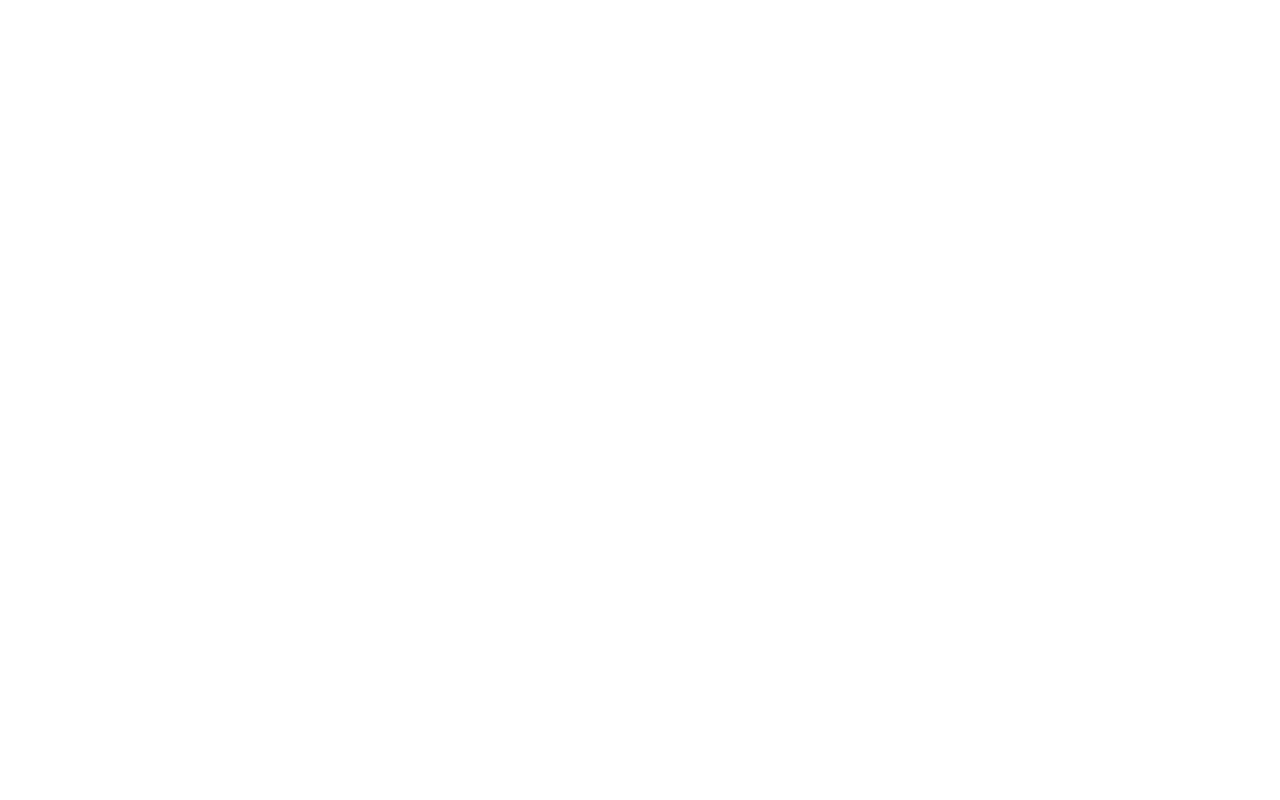
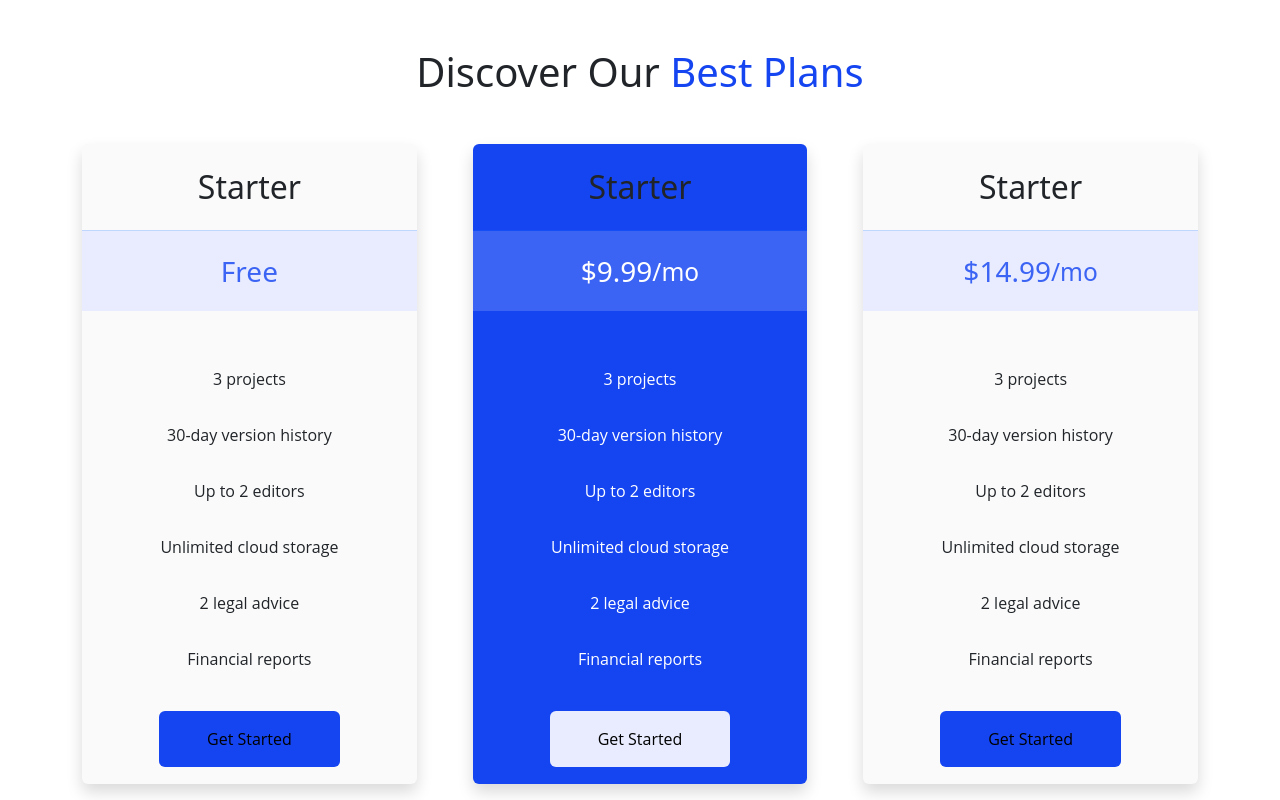
Before and after one commit to IzzAl-Deen/9304, a plain HTML site: page index.html in a window 1280 px wide. Drawn offline with nearby package versions, Linux system fonts and the light colour scheme.

Commit message:
Hanis work

```diff
--- a/index.html
+++ b/index.html
@@ -33,7 +33,101 @@
     </section>
 <!-- Services We are Offering section -->
     <section>
+        <main class="container" >
+            <div class="d-flex flex-column justify-content-center">
+                <h1 class="text-center m-5">
+                    Discover Our <span style="color:#1545F1;">Best Plans</span>
+                </h1>
+            </div>
+            <div class="d-flex flex-column flex-sm-row justify-content-around" style="height: 40rem;">
 
+                <div class="w-100 w-sm-25 d-flex flex-column align-items-center rounded-2 shadow" style="height: 40rem; background-color:#FAFAFA; margin-right: 5%;">
+                    <h2 class="m-4">Starter</h2>
+                    <hr class="w-100 border-primary my-0" style="border-width: 0.1rem; " />
+                    <h3 class="d-flex justify-content-center align-items-center w-100" style="color: #3C64F4; background-color:#E8ECFE; height: 5rem;">Free</h3>
+                    <div class="d-flex flex-column align-items-center" style="font-family: Open Sans, Sans-serif;">
+                        <span class="m-3 mt-5 d-block">
+                            <i class="fa-solid fa-check"></i>
+                            3 projects
+                        </span>
+                        <span class="m-3 d-block">
+                            <i class="fa-solid fa-check"></i>
+                            30-day version history
+                        </span>
+                        <span class="m-3 d-block">
+                            <i class="fa-solid fa-check"></i>
+                            Up to 2 editors
+                        </span>
+                        <span class="m-3 d-block"><i class="fa-solid fa-check"></i>
+                            Unlimited cloud storage
+                        </span>
+                        <span class="m-3 d-block"><i class="fa-solid fa-check"></i>
+                            2 legal advice
+                        </span>
+                        <span class="m-3 d-block"><i class="fa-solid fa-check"></i>
+                            Financial reports
+                        </span>
+                        <button class="py-3 px-5 mt-4 rounded-2 border-0  " style="background-color: #1545F1;"> Get Started </button>
+                    </div>
+                </div>
+
+
+                <div class="w-100 w-sm-25 d-flex flex-column align-items-center rounded-2 shadow " style="height: 40rem; background-color: #1545F1; margin-right: 5%;">
+                    <h2 class="m-4">Starter</h2>
+                    <hr class="w-100 border-primary my-0" style="border-width: 0.1rem;" />
+                    <h3 class="d-flex justify-content-center align-items-center w-100" style="  color: white;  background-color: #3C64F4; height: 5rem;">$9.99<span class="small" style="color: white;">/mo</span></h3>
+                    <div class="d-flex flex-column align-items-center" style="font-family: Open Sans, Sans-serif; color: white;">
+                        <span class="m-3 mt-5 d-block"><i class="fa-solid fa-check"></i>
+                            3 projects
+                        </span>
+                        <span class="m-3 d-block"><i class="fa-solid fa-check"></i>
+                            30-day version history
+                        </span>
+                        <span class="m-3 d-block"><i class="fa-solid fa-check"></i>
+                            Up to 2 editors
+                        </span>
+                        <span class="m-3 d-block"><i class="fa-solid fa-check"></i>
+                            Unlimited cloud storage
+                        </span>
+                        <span class="m-3 d-block"><i class="fa-solid fa-check"></i>
+                            2 legal advice
+                        </span>
+                        <span class="m-3 d-block"><i class="fa-solid fa-check"></i>
+                            Financial reports
+                        </span>
+                        <button class="py-3 px-5 mt-4 rounded-2 border-0 " style="background-color: #E8ECFE;"> Get Started </button>
+                    </div>
+                </div>
+
+
+                <div class="w-100 w-sm-25 d-flex flex-column align-items-center rounded-2 shadow" style="height: 40rem; background-color: #FAFAFA;">
+                    <h2  class="m-4">Starter</h2>
+                    <hr class="w-100 border-primary my-0" style="border-width: 0.1rem;" />
+                    <h3 class="d-flex justify-content-center align-items-center w-100" style="color: #3C64F4; background-color:#E8ECFE; height: 5rem;">$14.99<span class="small">/mo</span></h3>
+                    <div class="d-flex flex-column align-items-center" style="font-family: Open Sans, Sans-serif;">
+                        <span class="m-3 mt-5 d-block"><i class="fa-solid fa-check"></i>
+                            3 projects
+                        </span>
+                        <span class="m-3 d-block"><i class="fa-solid fa-check"></i>
+                            30-day version history
+                        </span>
+                        <span class="m-3 d-block"><i class="fa-solid fa-check"></i>
+                            Up to 2 editors
+                        </span>
+                        <span class="m-3 d-block"><i class="fa-solid fa-check"></i>
+                            Unlimited cloud storage
+                        </span>
+                        <span class="m-3 d-block"><i class="fa-solid fa-check"></i>
+                            2 legal advice
+                        </span>
+                        <span class="m-3 d-block"><i class="fa-solid fa-check"></i>
+                            Financial reports
+                        </span>
+                        <button class="py-3 px-5 mt-4 rounded-2 border-0 " style="background-color: #1545F1;"> Get Started </button>
+                    </div>
+                </div>
+            </div>
+        </main>
 
 
 
```
